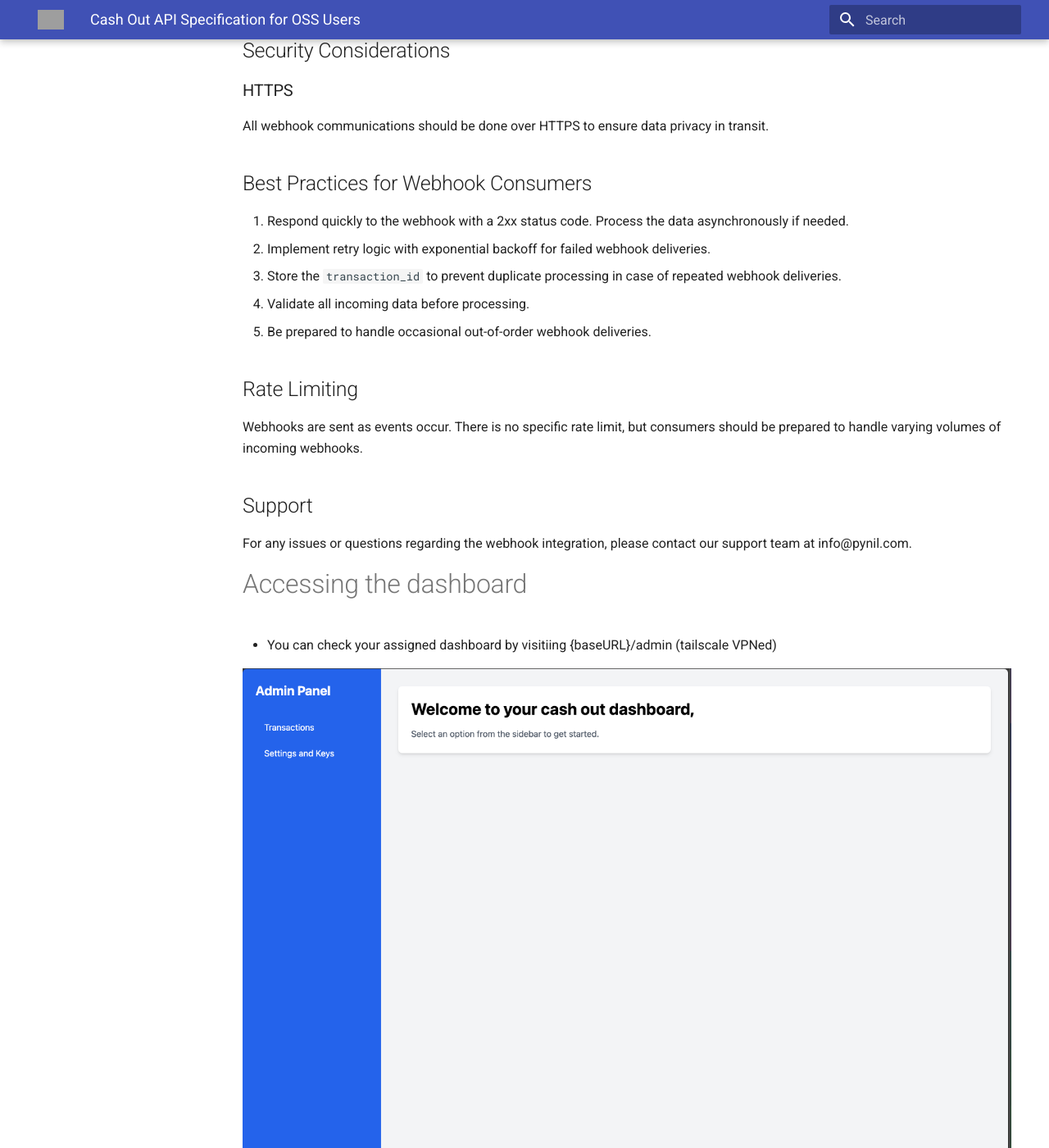
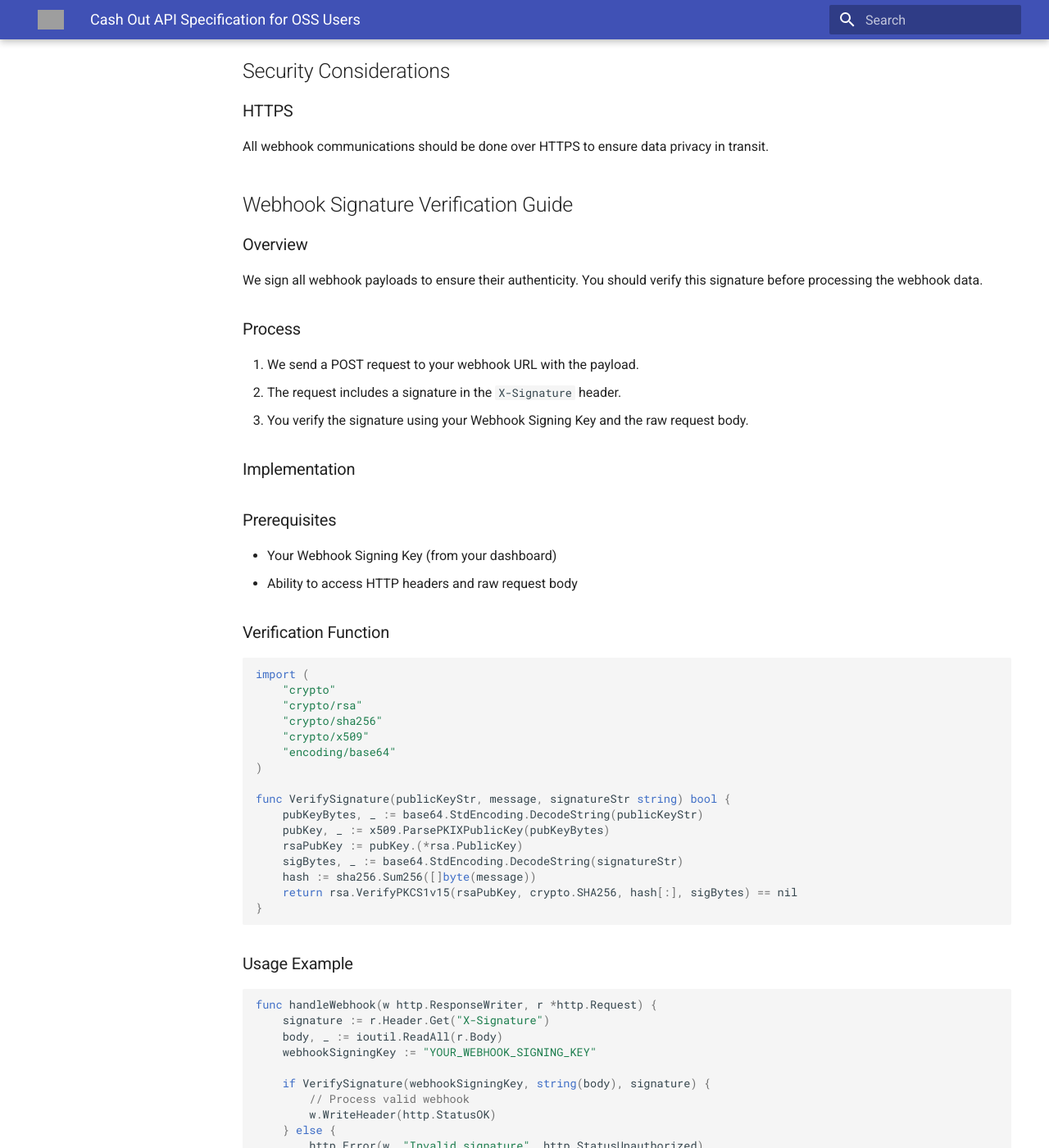
Before and after one commit to nilpay/oss, an MkDocs documentation site: the page built from docs/oss.md, in a window 1280 px wide and 1400 px high, scrolled down 8196 px. Shown: the whole window at 82% size. Built offline with MkDocs 1.6.1 and Material for MkDocs 9.7.7, drawn with Linux system fonts in a browser that asks for light colours; some of the changed text lies outside the part shown; grey boxes are pictures that could not be loaded.

Commit message:
add notes on webhooks signature

````diff
--- a/docs/oss.md
+++ b/docs/oss.md
@@ -42,7 +42,7 @@
 - `service_provider`: The identifier for the service provider (required)
 - `cashout_provider`: The cash out provider (optional, either "nil" or "bok", defaults to "nil")
 - `beneficiary`: Details of the beneficiary (optional)
-- `payment_reference`: A reference for the payment (optional)
+- `service_provider_id`: An optional reference id from the service provider (in case service provider want to pass extra logic beyond uuid)
 
 ### Required Fields
 - `uuid`
@@ -306,13 +306,67 @@ This webhook sends real-time updates about the status of cash out transactions.
 All webhook communications should be done over HTTPS to ensure data privacy in transit.
 
 
-## Best Practices for Webhook Consumers
+## Webhook Signature Verification Guide
 
-1. Respond quickly to the webhook with a 2xx status code. Process the data asynchronously if needed.
-2. Implement retry logic with exponential backoff for failed webhook deliveries.
-3. Store the `transaction_id` to prevent duplicate processing in case of repeated webhook deliveries.
-4. Validate all incoming data before processing.
-5. Be prepared to handle occasional out-of-order webhook deliveries.
+### Overview
+We sign all webhook payloads to ensure their authenticity. You should verify this signature before processing the webhook data.
+
+### Process
+1. We send a POST request to your webhook URL with the payload.
+2. The request includes a signature in the `X-Signature` header.
+3. You verify the signature using your Webhook Signing Key and the raw request body.
+
+### Implementation
+
+### Prerequisites
+- Your Webhook Signing Key (from your dashboard)
+- Ability to access HTTP headers and raw request body
+
+### Verification Function
+```go
+import (
+	"crypto"
+	"crypto/rsa"
+	"crypto/sha256"
+	"crypto/x509"
+	"encoding/base64"
+)
+
+func VerifySignature(publicKeyStr, message, signatureStr string) bool {
+	pubKeyBytes, _ := base64.StdEncoding.DecodeString(publicKeyStr)
+	pubKey, _ := x509.ParsePKIXPublicKey(pubKeyBytes)
+	rsaPubKey := pubKey.(*rsa.PublicKey)
+	sigBytes, _ := base64.StdEncoding.DecodeString(signatureStr)
+	hash := sha256.Sum256([]byte(message))
+	return rsa.VerifyPKCS1v15(rsaPubKey, crypto.SHA256, hash[:], sigBytes) == nil
+}
+```
+
+### Usage Example
+```go
+func handleWebhook(w http.ResponseWriter, r *http.Request) {
+	signature := r.Header.Get("X-Signature")
+	body, _ := ioutil.ReadAll(r.Body)
+	webhookSigningKey := "YOUR_WEBHOOK_SIGNING_KEY"
+
+	if VerifySignature(webhookSigningKey, string(body), signature) {
+		// Process valid webhook
+		w.WriteHeader(http.StatusOK)
+	} else {
+		http.Error(w, "Invalid signature", http.StatusUnauthorized)
+	}
+}
+```
+
+
+## Troubleshooting
+- Ensure correct Webhook Signing Key usage.
+- Use raw, unparsed request body for verification.
+- Verify correct `X-Signature` header extraction.
+- Check server configuration for webhook processing.
+
+For further assistance, contact our support team.
+
 
 ## Rate Limiting
 Webhooks are sent as events occur. There is no specific rate limit, but consumers should be prepared to handle varying volumes of incoming webhooks.
````
Also changed, not shown: other parts of docs/oss.md (+1 -1 lines), site/oss/index.html, site/search/search_index.json, site/sitemap.xml, 1 other file.
